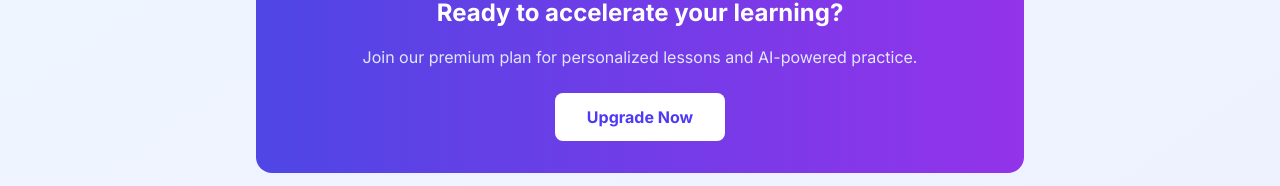
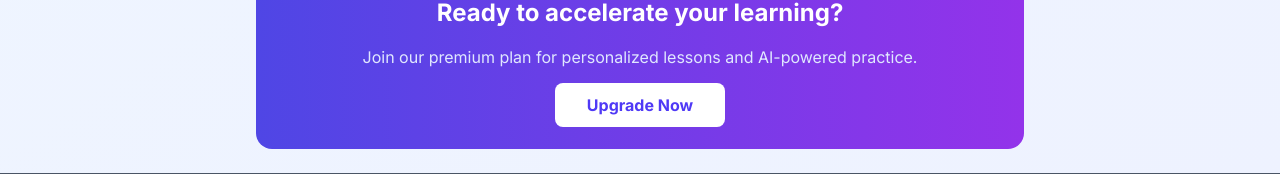
Before and after one commit to ayhamrabea/arabic-platform, a Next.js app: page /en/lessons in a window 1280 px wide. Shown: the part 766-952 px from the top of the page. Built offline with nearby package versions, Linux system fonts and the light colour scheme; no server answers; the database is empty.

Commit message:
fix router in quizes page

```diff
--- a/src/app/[locale]/lessons/[id]/page.tsx
+++ b/src/app/[locale]/lessons/[id]/page.tsx
@@ -346,12 +346,12 @@ export default function LessonDetailPage() {
 
         <div className="flex flex-col sm:flex-row flex-wrap gap-3 mt-8">
             {/* زر الرجوع */}
-            <button
-              onClick={() => router.push('/lessons')}
+            <Link
+               href={`/lessons`}
               className="flex-1 px-4 py-3 border border-gray-300 rounded-lg hover:bg-gray-50 transition-colors text-center min-w-[140px]"
             >
               {t('backToLessons')}
-            </button>
+            </Link>
 
             {/* زر التحميل */}
             <DownloadLessonButton
--- a/src/app/[locale]/lessons/[id]/quizzes/[quizId]/page.tsx
+++ b/src/app/[locale]/lessons/[id]/quizzes/[quizId]/page.tsx
@@ -128,7 +128,7 @@ export default function QuizPage() {
   const handleStartQuiz = async () => {
       if (!profileId) {
         // المستخدم غير مسجل دخول
-        router.push('/login')
+        router.push(`/${locale}/login`)
         return
       }
 
--- a/src/app/[locale]/lessons/page.tsx
+++ b/src/app/[locale]/lessons/page.tsx
@@ -12,6 +12,7 @@ import { LessonCard } from '@/components/lessons/LessonCard'
 import { EmptyState } from '@/components/ui/EmptyState'
 import { CTACard } from '@/components/ui/CTACard'
 import { useGetLessonsWithProgressQuery } from '@/store/apis/lessonsApi'
+import router from 'next/router'
 
 // دالة حساب النسبة المئوية بدقة
 const calculateAccurateProgress = (progress: any, totalItems: number) => {
--- a/src/app/[locale]/pricing/page.tsx
+++ b/src/app/[locale]/pricing/page.tsx
@@ -258,7 +258,7 @@ export default function PricingPage() {
             {t('questionsDesc')}
           </p>
           <Link
-            href="/faq"
+            href="/"
             className="text-blue-600 hover:text-blue-700 font-medium"
           >
             {t('readFaq')} →
--- a/src/components/ui/CTACard.tsx
+++ b/src/components/ui/CTACard.tsx
@@ -1,3 +1,5 @@
+import { Link } from "@/i18n/navigation"
+
 // components/ui/CTACard.tsx
 interface CTACardProps {
   title: string
@@ -12,7 +14,6 @@ export function CTACard({
   title,
   description,
   buttonText,
-  onButtonClick,
   gradientFrom = '#4f46e5',
   gradientTo = '#9333ea'
 }: CTACardProps) {
@@ -23,12 +24,12 @@ export function CTACard({
     >
       <h3 className="text-2xl font-bold mb-4">{title}</h3>
       <p className="mb-6 text-indigo-100">{description}</p>
-      <button
-        onClick={onButtonClick}
+      <Link
+        href={'/pricing'}
         className="bg-white text-indigo-600 px-8 py-3 rounded-lg font-bold hover:bg-gray-100 transition-colors"
       >
         {buttonText}
-      </button>
+      </Link>
     </div>
   )
 }
```
